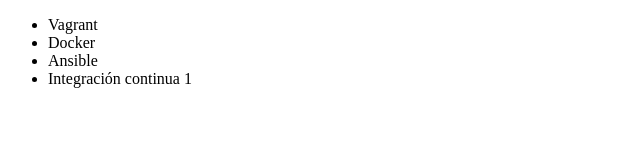
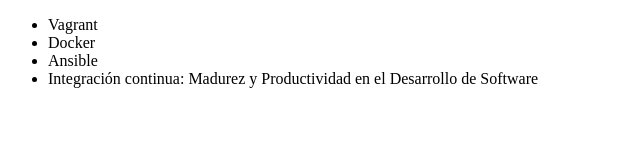
Before and after one commit to Emanuel1193/alura-git, a plain HTML site: page index.html in a window 1280 px wide. Shown: the whole page, without its empty margins (0-640 px from the left). Drawn offline with Linux system fonts and the light colour scheme.

Commit message:
Renombrando curso de Integración Contínua

```diff
--- a/index.html
+++ b/index.html
@@ -9,7 +9,7 @@
          <li> Vagrant </li>
          <li> Docker </li>
          <li> Ansible </li>
-         <li> Integración continua 1 </li>
+         <li> Integración continua: Madurez y Productividad en el Desarrollo de Software</li>
      </ul>
 </body>
 </html>
```
